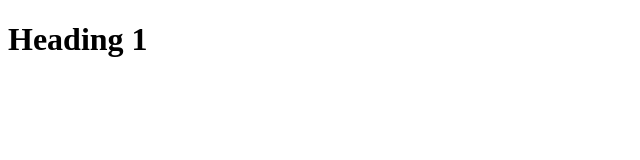
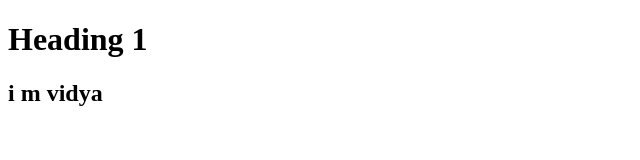
Before and after one commit to vidyapawar-pawar/testApp, a plain HTML site: page index.html in a window 1280 px wide. Shown: the whole page, without its empty margins (0-640 px from the left). Drawn offline with Linux system fonts and the light colour scheme.

Commit message:
adding h2 tag

```diff
--- a/index.html
+++ b/index.html
@@ -4,6 +4,7 @@
 <body>
 
 <h1>Heading 1</h1>
+<h2>i m vidya</h2>
 
 </body>
 </html>
```
